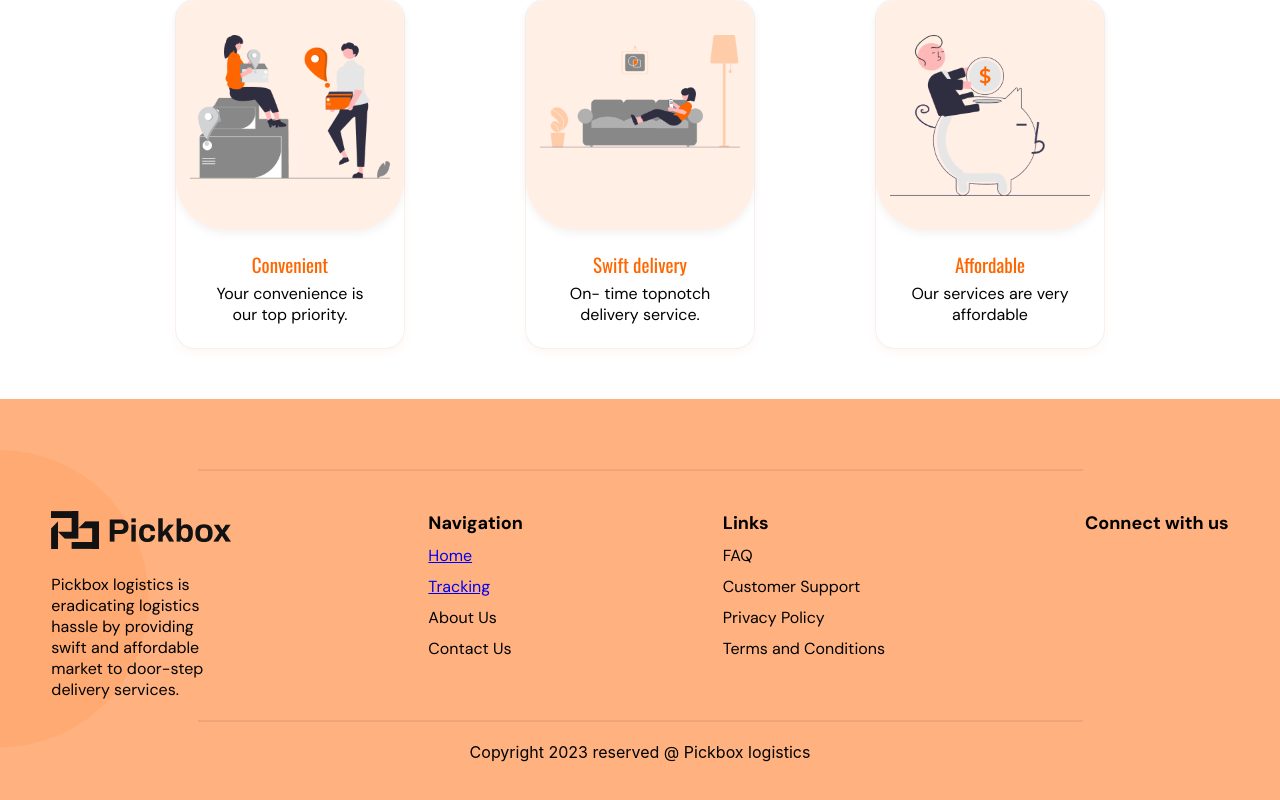
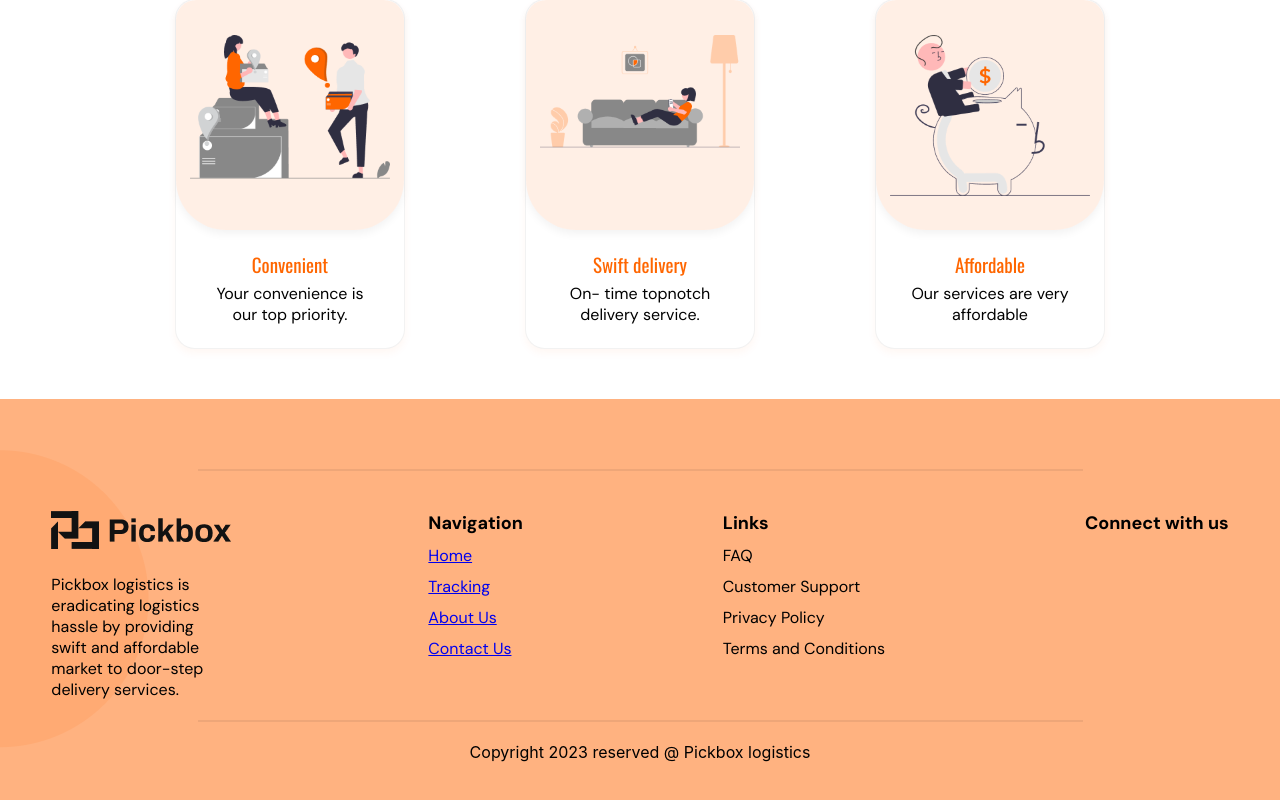
Before and after one commit to Pickbox-Project/Pickbox-frontend, a React (Create React App) app: page / in a window 1280 px wide. Shown: the part 1459-2259 px from the top of the page. Built offline with nearby package versions, Linux system fonts and the light colour scheme.

Commit message:
Made a change to the Solution Component and Started Styling Footer Component

```diff
--- a/src/Components/Footer/Footer.jsx
+++ b/src/Components/Footer/Footer.jsx
@@ -17,8 +17,8 @@ const Footer = () => {
             <ul className="navigation-links">
                 <li><NavLink to="/"> Home</NavLink></li>
                 <li><NavLink to="/tracking"> Tracking </NavLink></li>
-                <li>About Us</li>
-                <li>Contact Us</li>
+                <li><NavLink to="/aboutus">About Us</NavLink></li>
+                <li><NavLink to="/contactus">Contact Us</NavLink></li>
             </ul>
         </div>
         <div className="footer-navigation">
```
